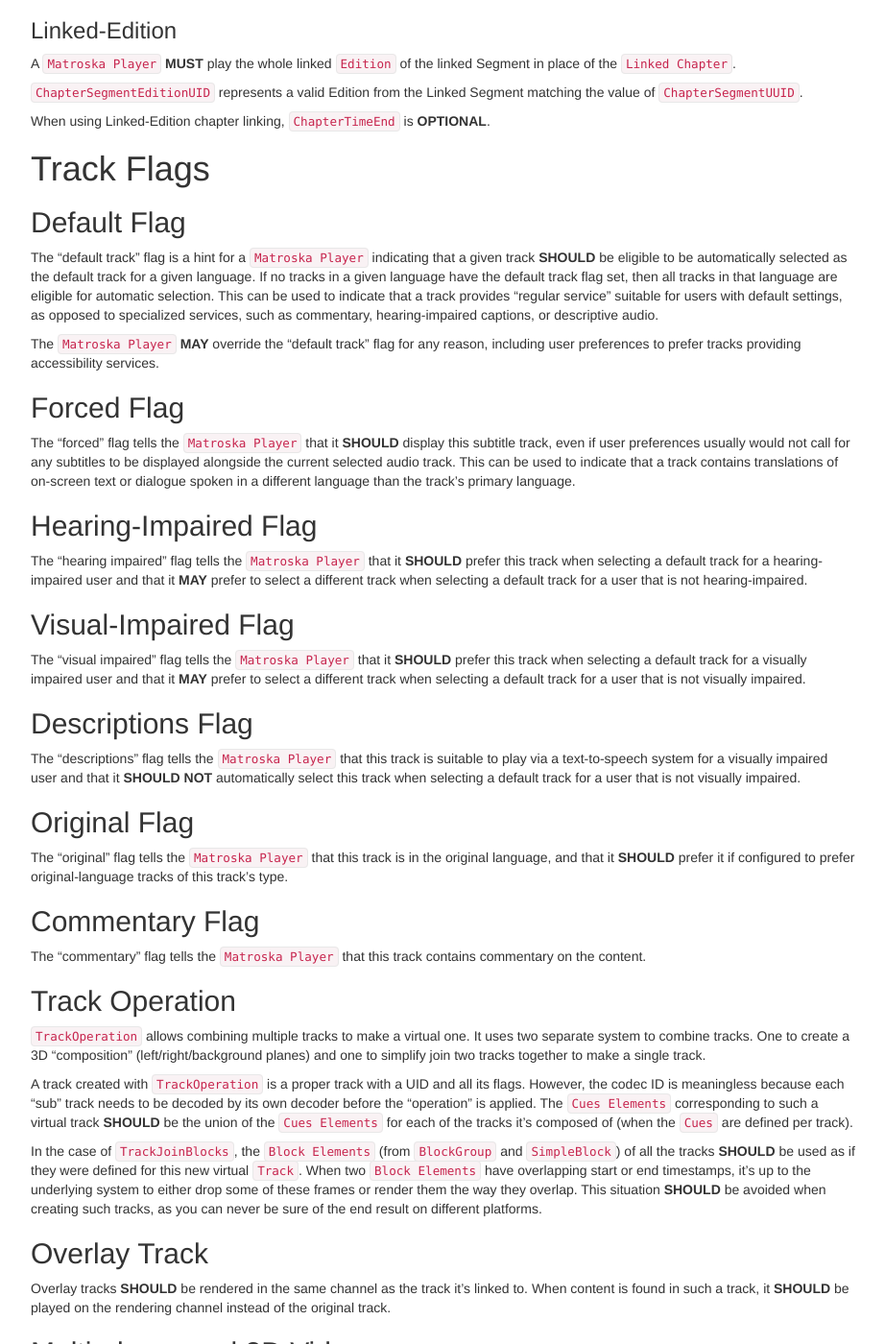
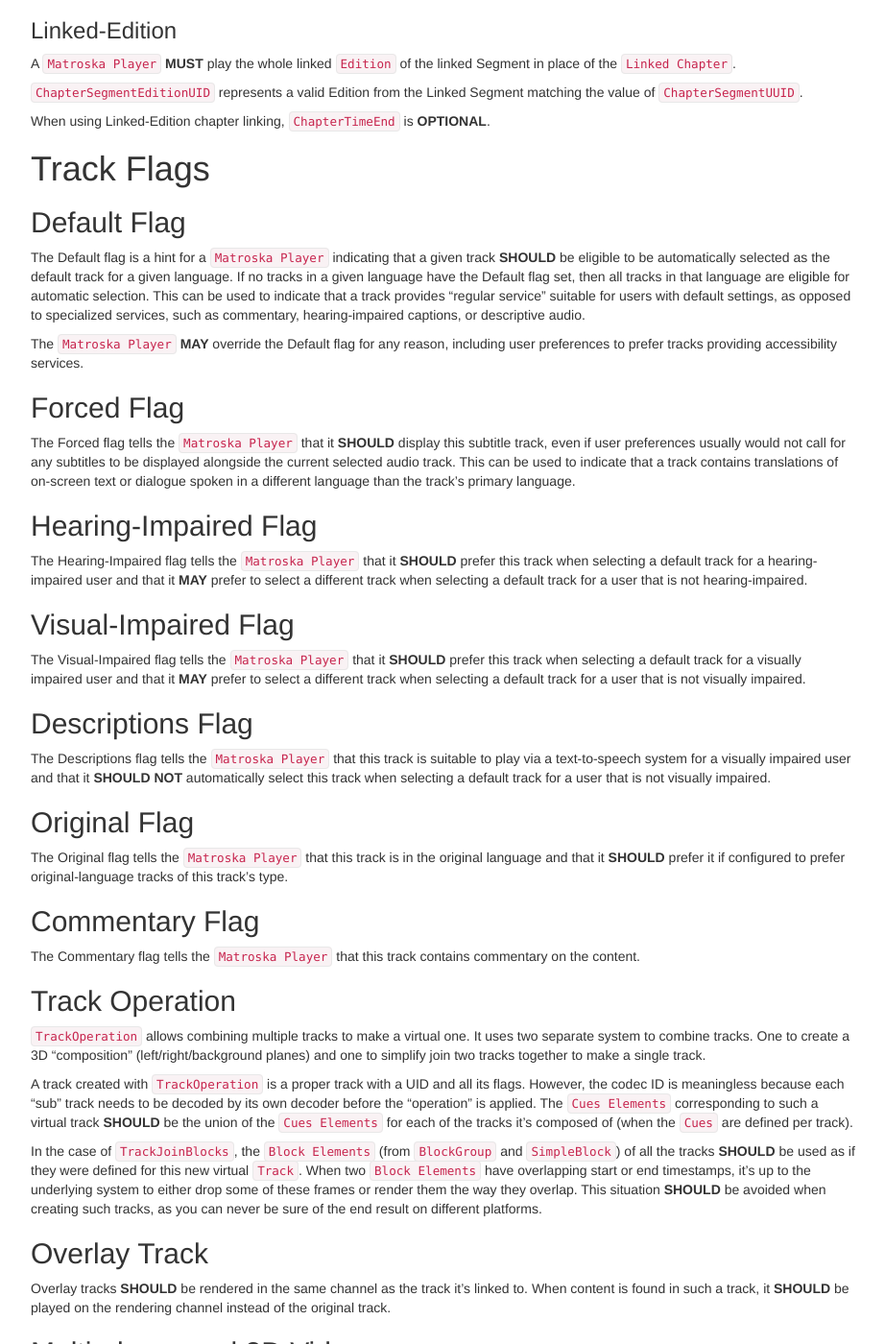
Before and after one commit to ietf-wg-cellar/matroska-specification, a Jekyll site: the page built from notes.md, in a window 1280 px wide and 1400 px high, scrolled down 15246 px. Shown: the whole window at 96% size, without its empty margins (273-1195 px from the left). Built offline with Jekyll 4.4.1, drawn with Linux system fonts in a browser that asks for light colours; our own code applies the rules of GitHub Pages for plain Markdown files.

Commit message:
remove double quote from track flags

```diff
--- a/notes.md
+++ b/notes.md
@@ -977,50 +977,50 @@ When using Linked-Edition chapter linking, `ChapterTimeEnd` is **OPTIONAL**.
 
 ## Default Flag
 
-The "default track" flag is a hint for a `Matroska Player` indicating that a given track
+The Default flag is a hint for a `Matroska Player` indicating that a given track
 **SHOULD** be eligible to be automatically selected as the default track for a given
-language. If no tracks in a given language have the default track flag set, then all tracks
+language. If no tracks in a given language have the Default flag set, then all tracks
 in that language are eligible for automatic selection. This can be used to indicate that
 a track provides "regular service" suitable for users with default settings, as opposed to
 specialized services, such as commentary, hearing-impaired captions, or descriptive audio.
 
-The `Matroska Player` **MAY** override the "default track" flag for any reason, including
+The `Matroska Player` **MAY** override the Default flag for any reason, including
 user preferences to prefer tracks providing accessibility services.
 
 ## Forced Flag
 
-The "forced" flag tells the `Matroska Player` that it **SHOULD** display this subtitle track,
+The Forced flag tells the `Matroska Player` that it **SHOULD** display this subtitle track,
 even if user preferences usually would not call for any subtitles to be displayed alongside
 the current selected audio track. This can be used to indicate that a track contains translations
 of on-screen text or dialogue spoken in a different language than the track's primary language.
 
 ## Hearing-Impaired Flag
 
-The "hearing impaired" flag tells the `Matroska Player` that it **SHOULD** prefer this track
+The Hearing-Impaired flag tells the `Matroska Player` that it **SHOULD** prefer this track
 when selecting a default track for a hearing-impaired user and that it **MAY** prefer to select
 a different track when selecting a default track for a user that is not hearing-impaired.
 
 ## Visual-Impaired Flag
 
-The "visual impaired" flag tells the `Matroska Player` that it **SHOULD** prefer this track
+The Visual-Impaired flag tells the `Matroska Player` that it **SHOULD** prefer this track
 when selecting a default track for a visually impaired user and that it **MAY** prefer to select
 a different track when selecting a default track for a user that is not visually impaired.
 
 ## Descriptions Flag
 
-The "descriptions" flag tells the `Matroska Player` that this track is suitable to play via
+The Descriptions flag tells the `Matroska Player` that this track is suitable to play via
 a text-to-speech system for a visually impaired user and that it **SHOULD NOT** automatically
 select this track when selecting a default track for a user that is not visually impaired.
 
 ## Original Flag
 
-The "original" flag tells the `Matroska Player` that this track is in the original language,
+The Original flag tells the `Matroska Player` that this track is in the original language
 and that it **SHOULD** prefer it if configured to prefer original-language tracks of this
 track's type.
 
 ## Commentary Flag
 
-The "commentary" flag tells the `Matroska Player` that this track contains commentary on
+The Commentary flag tells the `Matroska Player` that this track contains commentary on
 the content.
 
 ## Track Operation
```
